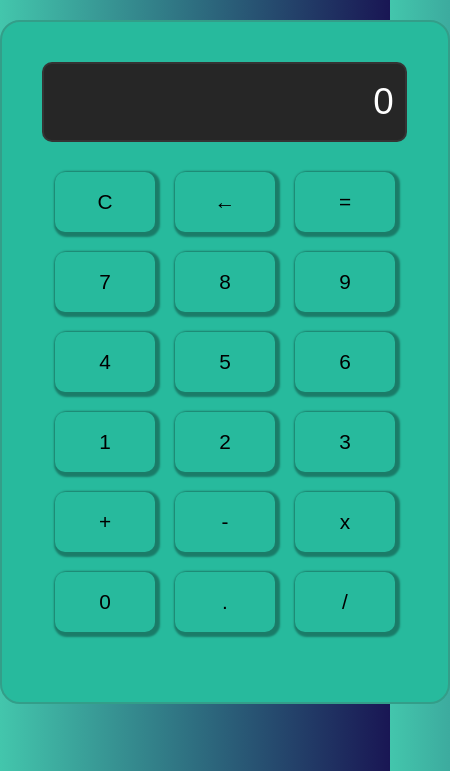
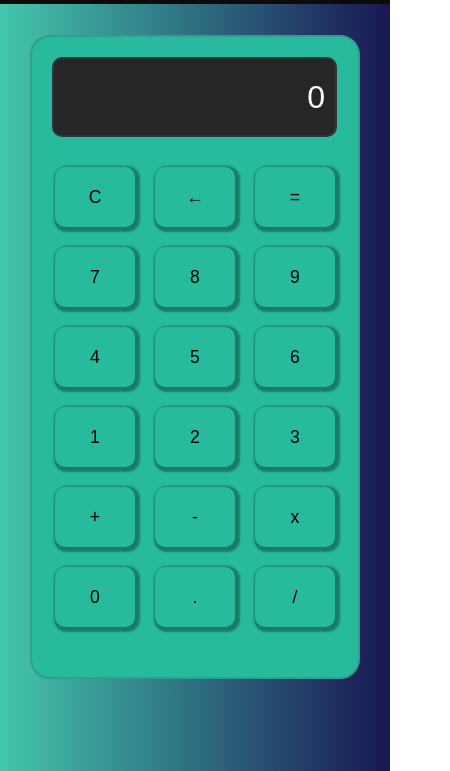
Before and after one commit to juansedev2/Calculadora-Web, a plain HTML site: page index.html in a window 390 px wide. Shown: the part 73-844 px from the top of the page, 450 px wide, since content can reach past the window. Drawn offline with Linux system fonts and the light colour scheme.

Commit message:
Primera versión de diseño responsive de la página web

```diff
--- a/css/estilos.css
+++ b/css/estilos.css
@@ -27,7 +27,7 @@ header{
     width: 100%;
     height: auto;
     background-color: var(--color-negro);
-    padding: 3%;
+    padding: 5%;
 }
 section#titulo h1{
     text-align: center;
@@ -93,3 +93,44 @@ section#botones button{
 section#botones button:hover{
     background-color: var(--gradiente-azul-claro-4);
 }
+@media (max-width: 470px) {
+    section#contenedor_principal{
+        width: 400px;
+    }
+    section#contenedor_calculadora{
+        padding: 30px;
+    }
+    section#calculadora input{
+        width: 340px;
+        height: 80px;
+        letter-spacing: 1.1px;
+        padding: 10px;
+        font-size: 2.2rem;
+    }
+    section#botones button{
+        font-size: 1.2rem;
+    }
+
+}
+@media (max-width: 393px) {
+    section#contenedor_principal{
+        width: 330px;
+    }
+    section#contenedor_calculadora{
+        padding: 20px;
+    }
+    section#calculadora input{
+        width: 285px;
+        height: 80px;
+        letter-spacing: 1px;
+        padding: 9px;
+        font-size: 2rem;
+    }
+    section#botones button{
+        font-size: 1.1rem;
+    }
+    section#botones{
+        grid-template-columns: 80px 80px 80px;
+    }
+
+}
--- a/index.html
+++ b/index.html
@@ -21,7 +21,7 @@
         <section id="contenedor_principal">
             <section id="contenedor_calculadora">
                 <section id="calculadora">
-                    <input type="text" id="pantalla" name="pantalla" readonly="true" required="true" value="0">
+                    <input type="text" id="pantalla" name="pantalla" readonly="true" required="true" value="0" placeholder="0">
                 </section>
                 <section id="botones">
                     <button type="button" class="b_principal" value="c">C</button type="button">
```
